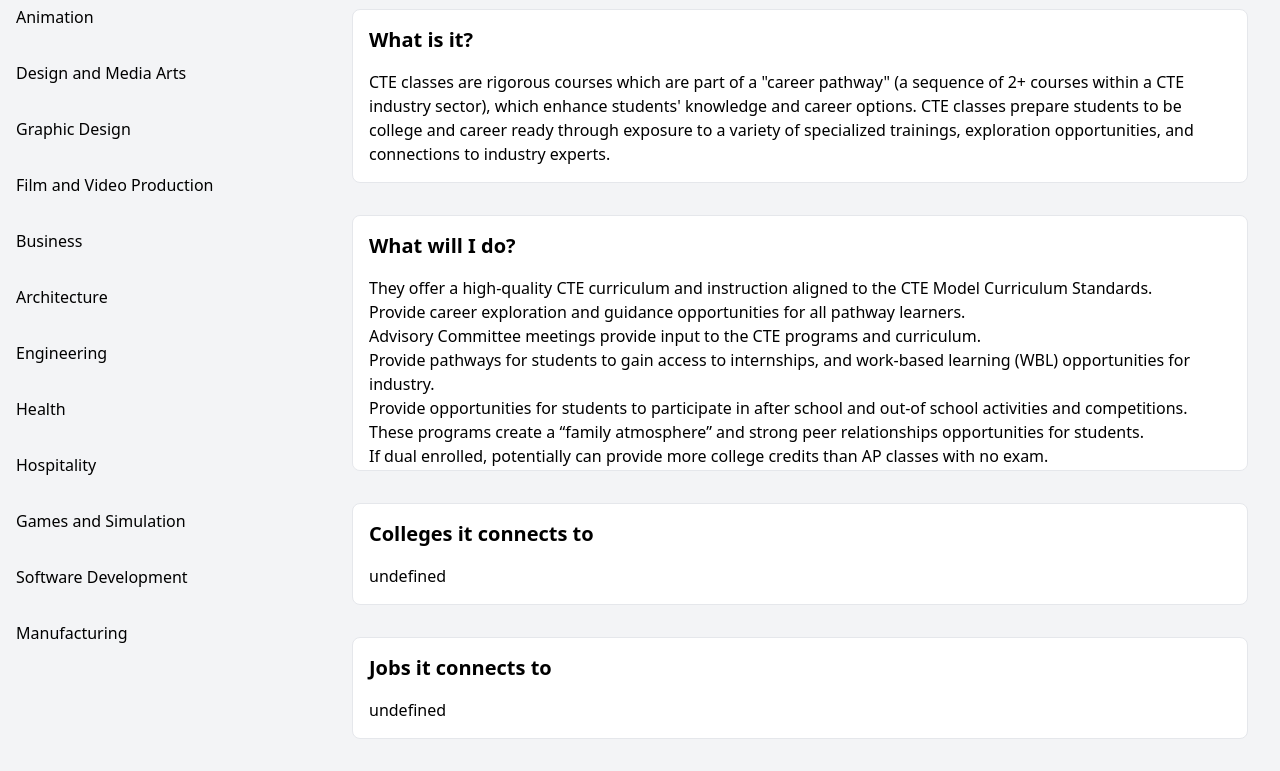
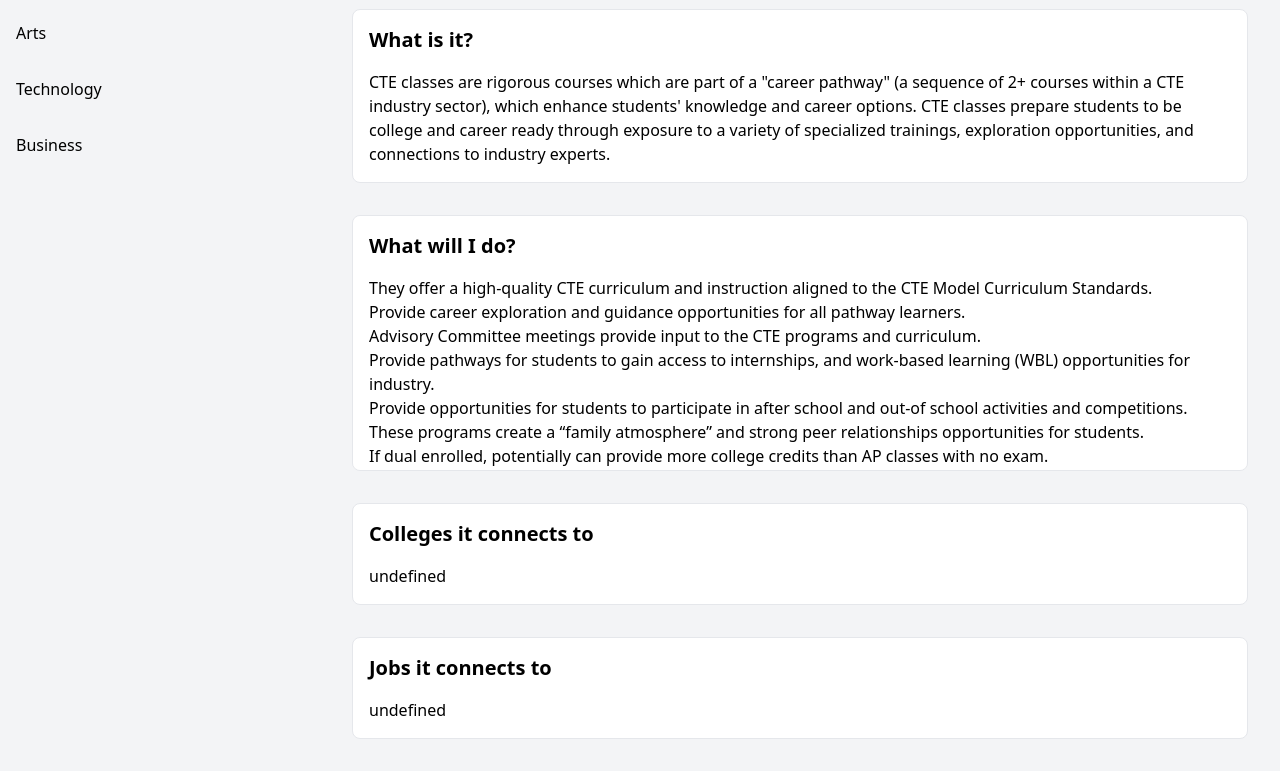
Before and after one commit to owenleonardd/CTEWebsite, a plain HTML site: page pathways.html in a window 1280 px wide. Shown: the part 91-862 px from the top of the page. Drawn offline with nearby package versions, Linux system fonts and the light colour scheme; a web font is replaced by a local one.

Commit message:
Categories

```diff
--- a/pathways.html
+++ b/pathways.html
@@ -14,19 +14,30 @@
     <div class="container mx-auto flex">
         <nav class="w-1/4 py-8">
             <ul class="space-y-4">
+                <li>
                     <li><a href="#" onclick="displayInfo('Home')" class="block px-4 py-2 rounded-lg hover:bg-gray-200">Home</a></li>
+                    <a href="#" onclick="toggleCategory('arts')" class="block px-4 py-2 rounded-lg hover:bg-gray-200">Arts</a>
+                    <ul id="arts" class="pl-4" style="display: none;">
                         <li><a href="#" onclick="displayInfo('Animation')" class="block px-4 py-2 rounded-lg hover:bg-gray-200">Animation</a></li>
                         <li><a href="#" onclick="displayInfo('Design and Media Arts')" class="block px-4 py-2 rounded-lg hover:bg-gray-200">Design and Media Arts</a></li>
                         <li><a href="#" onclick="displayInfo('Graphic Design')" class="block px-4 py-2 rounded-lg hover:bg-gray-200">Graphic Design</a></li>
                         <li><a href="#" onclick="displayInfo('Film and Video Production')" class="block px-4 py-2 rounded-lg hover:bg-gray-200">Film and Video Production</a></li>
+                    </ul>
+                </li>
+                <li>
+                    <a href="#" onclick="toggleCategory('technology')" class="block px-4 py-2 rounded-lg hover:bg-gray-200">Technology</a>
+                    <ul id="technology" class="pl-4" style="display: none;">
+                        <li><a href="#" onclick="displayInfo('Software Development')" class="block px-4 py-2 rounded-lg hover:bg-gray-200">Software Development</a></li>
+                        <li><a href="#" onclick="displayInfo('Engineering')" class="block px-4 py-2 rounded-lg hover:bg-gray-200">Engineering</a></li>
+                    </ul>
+                </li>
+                <li>
+                    <a href="#" onclick="toggleCategory('business')" class="block px-4 py-2 rounded-lg hover:bg-gray-200">Business</a>
+                    <ul id="business" class="pl-4" style="display: none;">
                         <li><a href="#" onclick="displayInfo('Business')" class="block px-4 py-2 rounded-lg hover:bg-gray-200">Business</a></li>
-                <li><a href="#" onclick="displayInfo('Architecture')" class="block px-4 py-2 rounded-lg hover:bg-gray-200">Architecture</a></li>
-                <li><a href="#" onclick="displayInfo('Engineering')" class="block px-4 py-2 rounded-lg hover:bg-gray-200">Engineering</a></li>
-                <li><a href="#" onclick="displayInfo('Health')" class="block px-4 py-2 rounded-lg hover:bg-gray-200">Health</a></li>
-                <li><a href="#" onclick="displayInfo('Hospitality')" class="block px-4 py-2 rounded-lg hover:bg-gray-200">Hospitality</a></li>
-                <li><a href="#" onclick="displayInfo('Games and Simulation')" class="block px-4 py-2 rounded-lg hover:bg-gray-200">Games and Simulation</a></li>
-                <li><a href="#" onclick="displayInfo('Software Development')" class="block px-4 py-2 rounded-lg hover:bg-gray-200">Software Development</a></li>
-                <li><a href="#" onclick="displayInfo('Manufacturing')" class="block px-4 py-2 rounded-lg hover:bg-gray-200">Manufacturing</a></li>
+                    </ul>
+                </li>
+                <!-- Add more categories as needed -->
             </ul>
         </nav>
 
--- a/script.js
+++ b/script.js
@@ -59,4 +59,13 @@ async function displayInfo(keyName) {
     }
 }
 
+function toggleCategory(categoryId) {
+    const category = document.getElementById(categoryId);
+    if (category.style.display === "none") {
+        category.style.display = "block";
+    } else {
+        category.style.display = "none";
+    }
+}
+
 displayInfo('Home');
```
Lines whose indentation alone changed are shown as unchanged.
